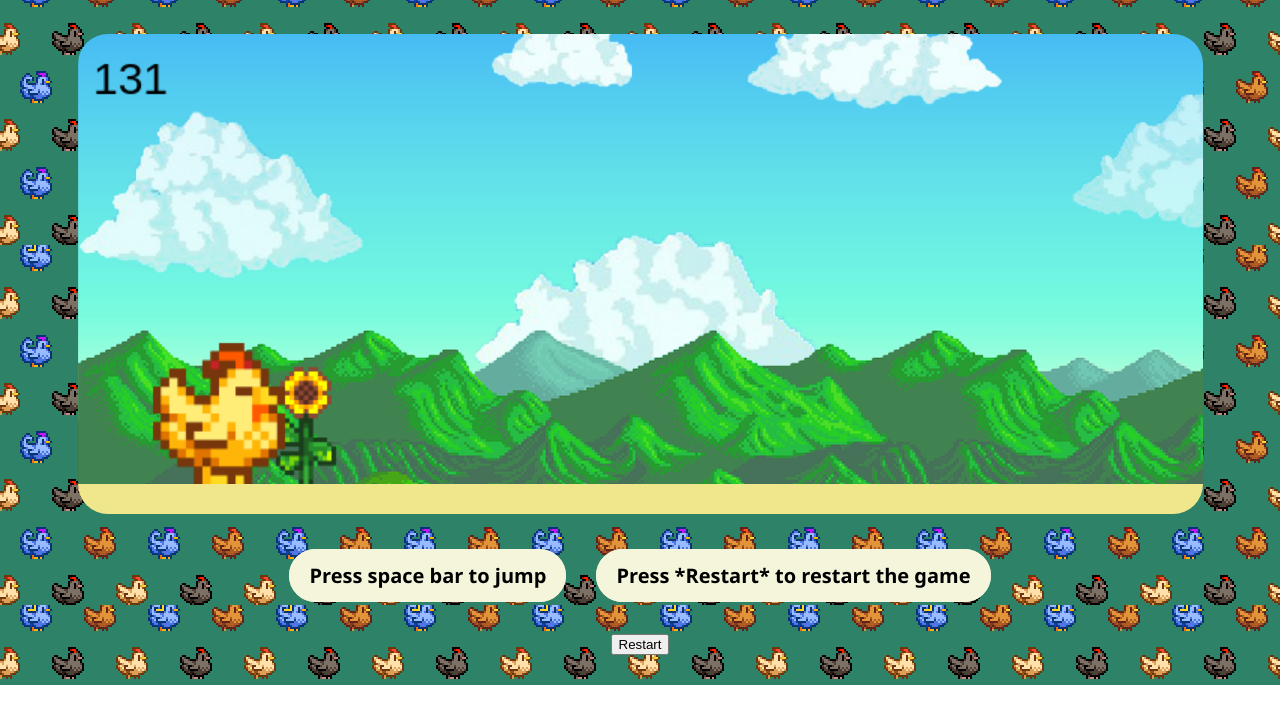
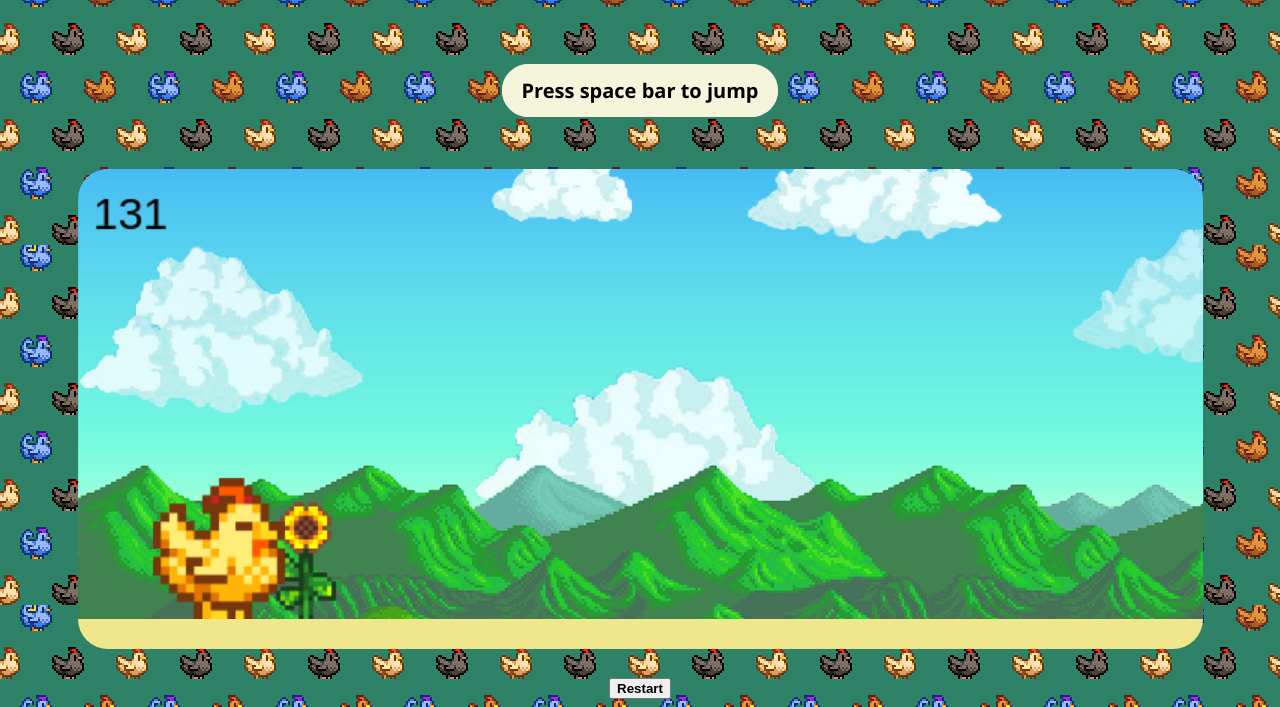
Before and after one commit to JonDhale-GitHub/Chicken-Run-Project, a plain HTML site: page index.html in a window 1280 px wide. Shown: the part 115-822 px from the top of the page. Before the commit the page ends 800 px from the top, so only its background shows below. Drawn offline with Linux system fonts and the light colour scheme.

Commit message:
Update index.html

```diff
--- a/index.html
+++ b/index.html
@@ -8,16 +8,12 @@
 </head>
 <body>
     <h1>Chicken Run</h1>
-    <canvas id="board"></canvas>
-    <br>
     <table id="center">
-        <tr>
-            <th>Press space bar to jump</th>
-            <th>Press *Restart* to restart the game</th>
-        </tr>
-    </table>
-    <!--restart button and moved d script src inside body-->
-     <button id="restartButton">Restart</button>
+        <th>Press space bar to jump</th>
+    </tr>
+    </table><br>
+    <canvas id="board"></canvas><br><br>
+    <button id="restartButton"><b>Restart</b></button>
     <script src="Chicken Run.js"></script>
 </body>
 </html>
```
